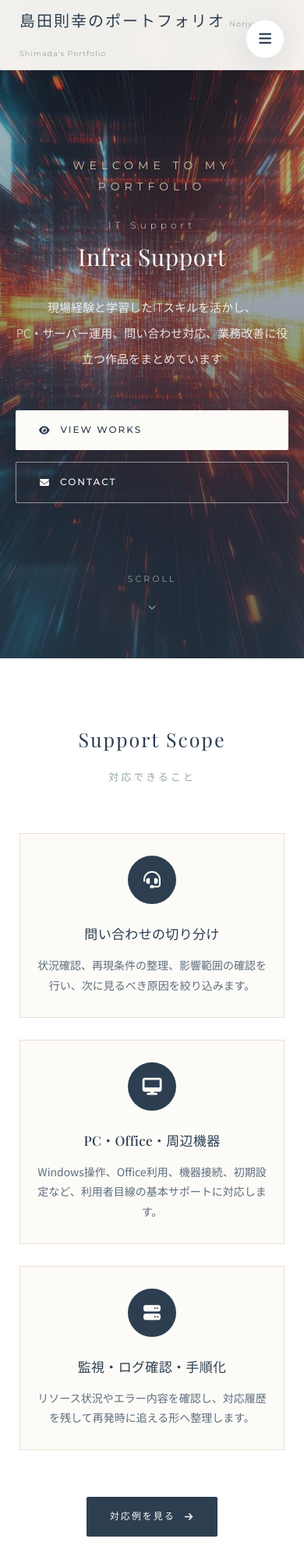
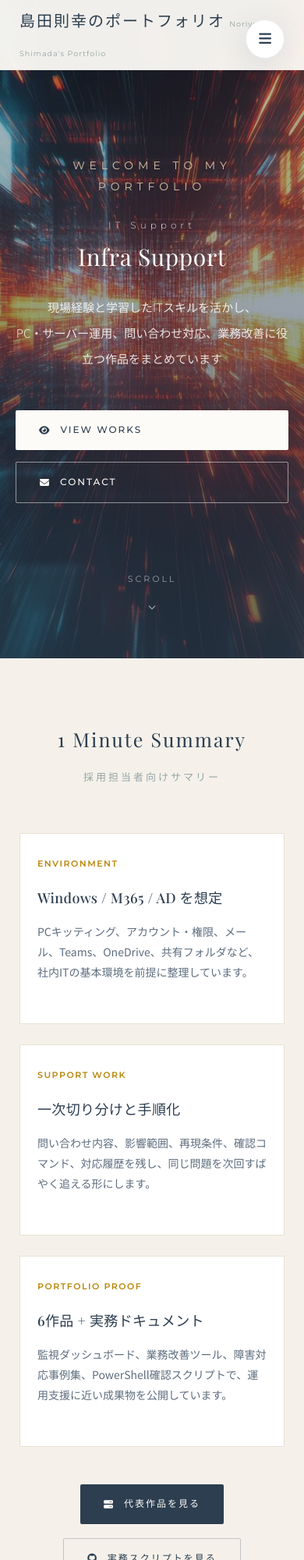
Before and after one commit to ns7jp/ns7jp.github.io, a plain HTML site: page index.html in a window 390 px wide. Shown: the top 2000 px of the page at 78% size. Drawn offline with nearby package versions, Linux system fonts and the light colour scheme.

Commit message:
Improve IT support portfolio positioning

```diff
--- a/css/style.css
+++ b/css/style.css
@@ -510,6 +510,18 @@ header nav ul li a i {
     border-color: var(--text-light);
 }
 
+.btn-outline-dark {
+    background: transparent;
+    color: var(--primary-color);
+    border: 1px solid rgba(44, 62, 80, 0.25);
+}
+
+.btn-outline-dark:hover {
+    background: var(--primary-color);
+    color: var(--text-light);
+    border-color: var(--primary-color);
+}
+
 .btn-secondary {
     background: var(--primary-color);
     color: var(--text-light);
@@ -588,6 +600,73 @@ header nav ul li a i {
 .section-link {
     text-align: center;
     margin-top: 60px;
+}
+
+/* ========================================
+   Hiring Summary Section - 採用担当者向け1分サマリー
+======================================== */
+.hiring-summary {
+    padding: 95px 0 100px;
+    background: var(--bg-warm);
+    opacity: 1;
+    transform: translateY(0);
+    transition: var(--transition-slow);
+}
+
+.hiring-summary.visible {
+    opacity: 1;
+    transform: translateY(0);
+}
+
+.summary-grid {
+    display: grid;
+    grid-template-columns: repeat(3, 1fr);
+    gap: 26px;
+}
+
+.summary-card {
+    background: var(--bg-white);
+    border: 1px solid var(--bg-sand);
+    padding: 30px;
+    min-height: 245px;
+    transition: var(--transition-smooth);
+}
+
+.summary-card:hover {
+    border-color: var(--accent-gold);
+    box-shadow: var(--shadow-soft);
+    transform: translateY(-4px);
+}
+
+.summary-label {
+    display: inline-block;
+    margin-bottom: 16px;
+    font-family: 'Montserrat', sans-serif;
+    font-size: 1.1rem;
+    font-weight: 600;
+    color: var(--accent-gold);
+    letter-spacing: 1.5px;
+    text-transform: uppercase;
+}
+
+.summary-card h4 {
+    font-size: 1.8rem;
+    color: var(--text-dark);
+    margin-bottom: 14px;
+}
+
+.summary-card p {
+    font-size: 1.4rem;
+    color: var(--text-medium);
+    line-height: 1.85;
+}
+
+.summary-actions {
+    display: flex;
+    justify-content: center;
+    gap: 18px;
+    flex-wrap: wrap;
+    margin-top: 48px;
 }
 
 /* ========================================
@@ -2075,6 +2154,42 @@ footer {
     font-size: 1.4rem;
     color: var(--text-medium);
     margin-bottom: 20px;
+}
+
+.support-fit {
+    margin: 0 0 20px;
+    padding: 16px 18px;
+    background: var(--bg-warm);
+    border-left: 3px solid var(--nature-green);
+}
+
+.support-fit.high {
+    border-left-color: var(--nature-green);
+}
+
+.support-fit.medium {
+    border-left-color: var(--accent-gold);
+}
+
+.support-fit.learning {
+    border-left-color: var(--text-muted);
+}
+
+.support-fit .fit-label {
+    display: block;
+    margin-bottom: 8px;
+    font-family: 'Montserrat', 'Noto Sans JP', sans-serif;
+    font-size: 1.15rem;
+    font-weight: 700;
+    color: var(--text-dark);
+    letter-spacing: 0.8px;
+    text-transform: uppercase;
+}
+
+.support-fit p {
+    margin-bottom: 0;
+    font-size: 1.35rem;
+    line-height: 1.75;
 }
 
 .tech-tags {
@@ -2684,6 +2799,7 @@ article p {
         grid-template-columns: repeat(2, 1fr);
     }
 
+    .summary-grid,
     .support-scope-grid,
     .support-case-grid {
         grid-template-columns: 1fr;
@@ -2839,6 +2955,7 @@ article p {
         text-align: center;
     }
 
+    .hiring-summary,
     .support-scope {
         padding: 80px 0;
     }
@@ -2919,6 +3036,7 @@ article p {
         align-items: center;
     }
 
+    .summary-card,
     .support-scope-card,
     .support-case-card,
     .priority-card {
--- a/index.html
+++ b/index.html
@@ -25,7 +25,7 @@
 
     <!-- ===== SEO関連 meta情報 ===== -->
     <!-- 検索結果に表示される説明文（SEOで最重要） -->
-    <meta name="description" content="島田則幸（Noriyuki Shimada）のポートフォリオサイト。ITサポート・社内SE補助・インフラ運用を目指し、HTML/CSS・Python・PHPで制作した業務改善ツール、Webアプリ、サーバー監視ダッシュボードなど6作品を公開中。">
+    <meta name="description" content="島田則幸（Noriyuki Shimada）のポートフォリオサイト。ITサポート・社内SE補助・インフラ運用を目指し、業務改善ツール、サーバー監視ダッシュボード、手順書、PowerShell確認スクリプトを公開中。">
     <!-- 作者情報 -->
     <meta name="author" content="Noriyuki Shimada">
     <!-- 検索キーワード（補助的SEO） -->
@@ -44,13 +44,13 @@
     <meta property="og:url" content="https://ns7jp.github.io/">
     <meta property="og:image" content="https://ns7jp.github.io/image/works.jpg">
     <meta property="og:site_name" content="島田則幸のポートフォリオ">
-    <meta property="og:description" content="ITサポート・社内SE補助・インフラ運用を目指し、業務改善ツール、Webアプリ、サーバー監視ダッシュボードなど6作品を公開中。">
+    <meta property="og:description" content="ITサポート・社内SE補助・インフラ運用を目指し、業務改善ツール、サーバー監視ダッシュボード、手順書、PowerShell確認スクリプトを公開中。">
     <meta property="og:locale" content="ja_JP">
 
     <!-- ===== Twitter カード設定（X 上で大きな画像付きカード表示） ===== -->
     <meta name="twitter:card" content="summary_large_image">
     <meta name="twitter:title" content="島田則幸のポートフォリオ">
-    <meta name="twitter:description" content="ITサポート・社内SE補助・インフラ運用を目指し、業務改善ツールやサーバー監視ツールなど6作品を公開中。">
+    <meta name="twitter:description" content="ITサポート・社内SE補助・インフラ運用を目指し、業務改善ツール、サーバー監視、手順書、PowerShell確認スクリプトを公開中。">
     <meta name="twitter:image" content="https://ns7jp.github.io/image/works.jpg">
 
     <!-- ブラウザのタブに表示されるページタイトル（他のページと「Top | サイト名」形式で統一） -->
@@ -141,6 +141,36 @@
         <div class="scroll-indicator">
             <span>Scroll</span>
             <i class="fa-solid fa-chevron-down"></i>
+        </div>
+    </section>
+
+    <section class="hiring-summary">
+        <div class="container">
+            <h3 class="section-title center">
+                <span class="title-en">1 Minute Summary</span>
+                <span class="title-jp">採用担当者向けサマリー</span>
+            </h3>
+            <div class="summary-grid">
+                <div class="summary-card">
+                    <span class="summary-label">Environment</span>
+                    <h4>Windows / M365 / AD を想定</h4>
+                    <p>PCキッティング、アカウント・権限、メール、Teams、OneDrive、共有フォルダなど、社内ITの基本環境を前提に整理しています。</p>
+                </div>
+                <div class="summary-card">
+                    <span class="summary-label">Support Work</span>
+                    <h4>一次切り分けと手順化</h4>
+                    <p>問い合わせ内容、影響範囲、再現条件、確認コマンド、対応履歴を残し、同じ問題を次回すばやく追える形にします。</p>
+                </div>
+                <div class="summary-card">
+                    <span class="summary-label">Portfolio Proof</span>
+                    <h4>6作品 + 実務ドキュメント</h4>
+                    <p>監視ダッシュボード、業務改善ツール、障害対応事例集、PowerShell確認スクリプトで、運用支援に近い成果物を公開しています。</p>
+                </div>
+            </div>
+            <div class="summary-actions">
+                <a href="works.html#work-monitor" class="btn btn-secondary"><i class="fa-solid fa-server"></i> 代表作品を見る</a>
+                <a href="https://github.com/ns7jp/ns7jp.github.io/tree/main/support-scripts" class="btn btn-outline-dark" target="_blank" rel="noopener noreferrer"><i class="fa-brands fa-github"></i> 実務スクリプトを見る</a>
+            </div>
         </div>
     </section>
 
@@ -457,7 +487,7 @@
         // ----- セクションのフェードイン -----
         // 各セクションが画面下端から100px以上見えるようになったら「visible」クラスを付与。
         // CSS側で .visible が付くとふわっと表示される設定にしている。
-        $('.support-scope, .quick-intro, .skills-preview, .works-preview, .contact-cta').each(function() {
+        $('.hiring-summary, .support-scope, .quick-intro, .skills-preview, .works-preview, .contact-cta').each(function() {
             var elementTop = $(this).offset().top;
             var windowBottom = $(window).scrollTop() + $(window).height();
             if (windowBottom > elementTop + 100) {
```
Also changed, not shown: skills.html (+4 -1 lines), works.html (+30 -37 lines), 8 other files.
